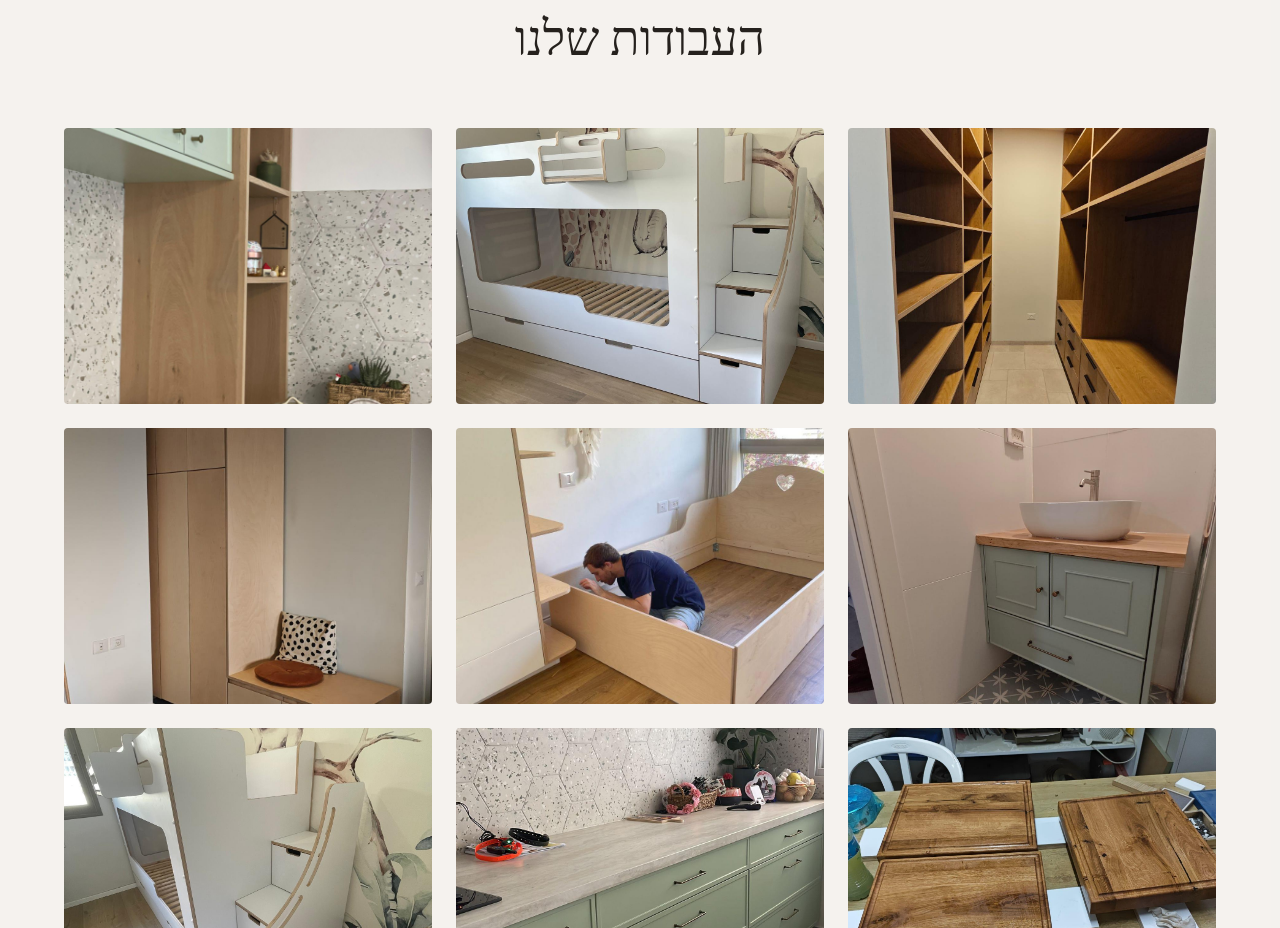
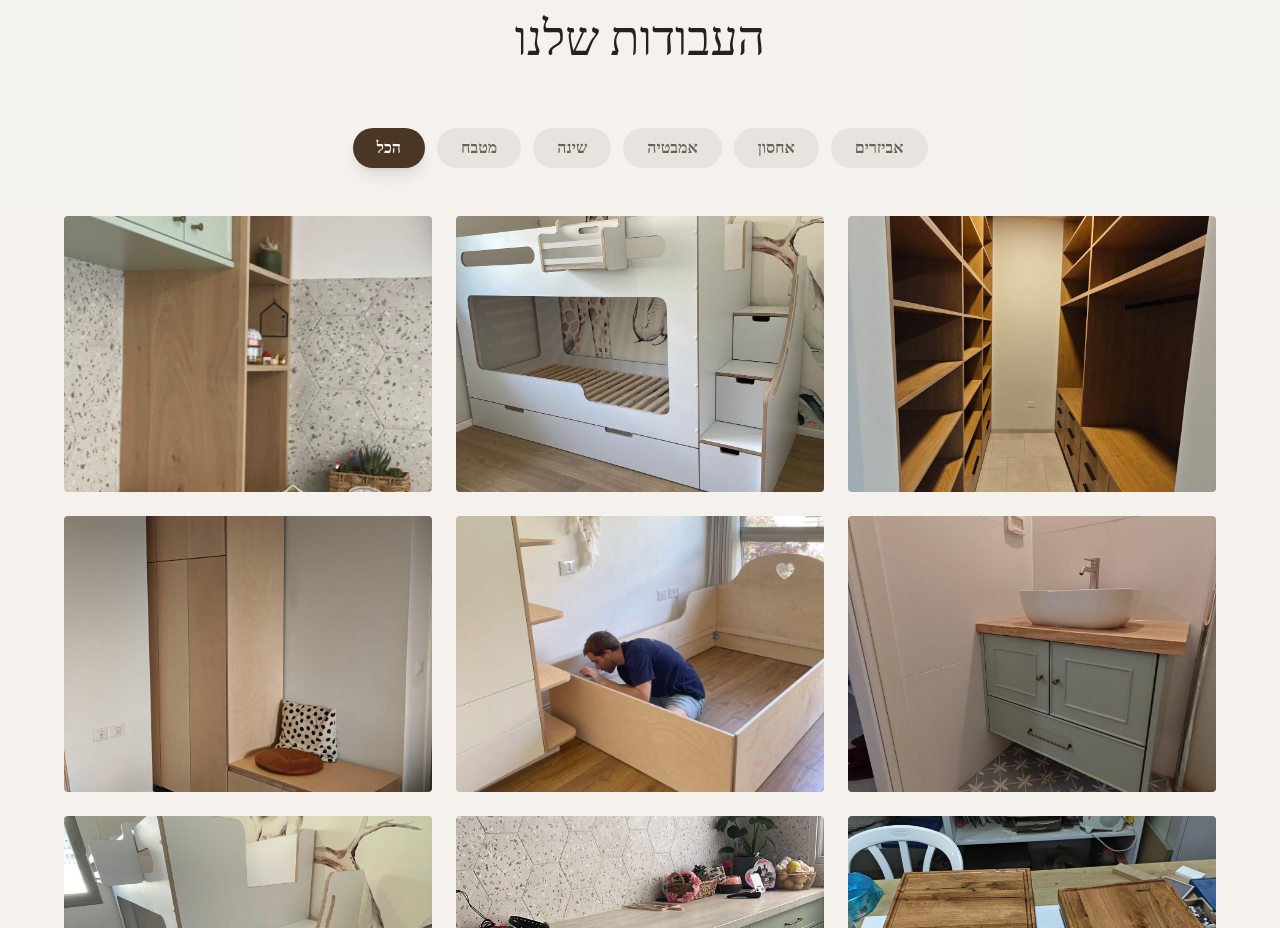
Before and after one commit to vmfoberon-star/carpentry, a Next.js app: page / in a window 1280 px wide. Shown: the part 4360-5288 px from the top of the page. Built offline with nearby package versions, Linux system fonts and the light colour scheme.

Commit message:
Add portfolio filtering by category

```diff
--- a/components/portfolio.tsx
+++ b/components/portfolio.tsx
@@ -5,58 +5,82 @@ import { X, ChevronLeft, ChevronRight } from "lucide-react"
 import { useLocale } from "@/lib/locale-context"
 import { getTranslation } from "@/lib/i18n"
 
+type Category = "all" | "kitchen" | "bedroom" | "bathroom" | "storage" | "accessories"
+
 export function Portfolio() {
   const { locale } = useLocale()
   const t = getTranslation(locale)
   const [selectedIndex, setSelectedIndex] = useState<number | null>(null)
+  const [activeFilter, setActiveFilter] = useState<Category>("all")
 
   const portfolioItems = [
     {
       title: t.walkInCloset,
       description: t.walkInClosetDesc,
       image: "/gallery/walk-in-closet.jpg",
+      category: "storage" as Category,
     },
     {
       title: t.kidsBunkBed,
       description: t.kidsBunkBedDesc,
       image: "/gallery/kids-bunk-bed.jpg",
+      category: "bedroom" as Category,
     },
     {
       title: t.kitchenCabinets,
       description: t.kitchenCabinetsDesc,
       image: "/gallery/kitchen-mint-cabinets.jpg",
+      category: "kitchen" as Category,
     },
     {
       title: t.bathroomVanity,
       description: t.bathroomVanityDesc,
       image: "/gallery/bathroom-vanity-mint.jpg",
+      category: "bathroom" as Category,
     },
     {
       title: t.bedStorage,
       description: t.bedStorageDesc,
       image: "/gallery/bed-storage-drawer.jpg",
+      category: "bedroom" as Category,
     },
     {
       title: t.tallWardrobe,
       description: t.tallWardrobeDesc,
       image: "/gallery/tall-wardrobe.jpg",
+      category: "storage" as Category,
     },
     {
       title: t.cuttingBoards,
       description: t.cuttingBoardsDesc,
       image: "/gallery/cutting-boards.jpg",
+      category: "accessories" as Category,
     },
     {
       title: t.kitchenDrawers,
       description: t.kitchenDrawersDesc,
       image: "/gallery/kitchen-drawers-mint.jpg",
+      category: "kitchen" as Category,
     },
     {
       title: t.bunkBedWhite,
       description: t.bunkBedWhiteDesc,
       image: "/gallery/bunk-bed-white.jpg",
+      category: "bedroom" as Category,
     },
   ]
+
+  const filters: { key: Category; label: string }[] = [
+    { key: "all", label: t.filterAll },
+    { key: "kitchen", label: t.filterKitchen },
+    { key: "bedroom", label: t.filterBedroom },
+    { key: "bathroom", label: t.filterBathroom },
+    { key: "storage", label: t.filterStorage },
+    { key: "accessories", label: t.filterAccessories },
+  ]
+
+  const filteredItems =
+    activeFilter === "all" ? portfolioItems : portfolioItems.filter((item) => item.category === activeFilter)
 
   return (
     <section id="portfolio" className="py-24 px-4 bg-muted/30">
@@ -65,8 +89,25 @@ export function Portfolio() {
           <h2 className="text-4xl md:text-5xl font-light mb-6 text-balance">{t.portfolioTitle}</h2>
         </div>
 
+        {/* Filter Buttons */}
+        <div className="flex flex-wrap justify-center gap-3 mb-12">
+          {filters.map((filter) => (
+            <button
+              key={filter.key}
+              onClick={() => setActiveFilter(filter.key)}
+              className={`px-6 py-2 rounded-full font-semibold transition-all duration-300 ${
+                activeFilter === filter.key
+                  ? "bg-primary text-primary-foreground shadow-lg"
+                  : "bg-muted hover:bg-muted/80 text-muted-foreground hover:text-foreground"
+              }`}
+            >
+              {filter.label}
+            </button>
+          ))}
+        </div>
+
         <div className="grid md:grid-cols-2 lg:grid-cols-3 gap-6">
-          {portfolioItems.map((item, index) => (
+          {filteredItems.map((item, index) => (
             <div
               key={index}
               className="group relative overflow-hidden rounded-lg aspect-[4/3] cursor-pointer"
@@ -104,13 +145,13 @@ export function Portfolio() {
           </button>
 
           {/* Navigation Buttons */}
-          {portfolioItems.length > 1 && (
+          {filteredItems.length > 1 && (
             <>
               <button
                 className="absolute left-4 text-white hover:text-gray-300 transition-colors z-10"
                 onClick={(e) => {
                   e.stopPropagation()
-                  setSelectedIndex((prev) => prev !== null && prev > 0 ? prev - 1 : portfolioItems.length - 1)
+                  setSelectedIndex((prev) => prev !== null && prev > 0 ? prev - 1 : filteredItems.length - 1)
                 }}
                 aria-label="Previous"
               >
@@ -120,7 +161,7 @@ export function Portfolio() {
                 className="absolute right-4 text-white hover:text-gray-300 transition-colors z-10"
                 onClick={(e) => {
                   e.stopPropagation()
-                  setSelectedIndex((prev) => prev !== null && prev < portfolioItems.length - 1 ? prev + 1 : 0)
+                  setSelectedIndex((prev) => prev !== null && prev < filteredItems.length - 1 ? prev + 1 : 0)
                 }}
                 aria-label="Next"
               >
@@ -132,16 +173,16 @@ export function Portfolio() {
           {/* Image */}
           <div className="max-w-5xl max-h-[90vh] w-full flex flex-col items-center">
             <img
-              src={portfolioItems[selectedIndex].image}
-              alt={portfolioItems[selectedIndex].title}
+              src={filteredItems[selectedIndex].image}
+              alt={filteredItems[selectedIndex].title}
               className="max-w-full max-h-[80vh] object-contain rounded-lg"
               onClick={(e) => e.stopPropagation()}
             />
             <div className="mt-4 text-white text-center">
-              <h3 className="text-2xl font-semibold mb-2">{portfolioItems[selectedIndex].title}</h3>
-              <p className="text-white/80">{portfolioItems[selectedIndex].description}</p>
+              <h3 className="text-2xl font-semibold mb-2">{filteredItems[selectedIndex].title}</h3>
+              <p className="text-white/80">{filteredItems[selectedIndex].description}</p>
               <p className="text-white/60 text-sm mt-2">
-                {selectedIndex + 1} / {portfolioItems.length}
+                {selectedIndex + 1} / {filteredItems.length}
               </p>
             </div>
           </div>
--- a/lib/i18n.ts
+++ b/lib/i18n.ts
@@ -63,6 +63,12 @@ export const translations = {
 
     // Portfolio
     portfolioTitle: "העבודות שלנו",
+    filterAll: "הכל",
+    filterKitchen: "מטבח",
+    filterBedroom: "שינה",
+    filterBathroom: "אמבטיה",
+    filterStorage: "אחסון",
+    filterAccessories: "אביזרים",
     walkInCloset: "חדר הלבשה",
     walkInClosetDesc: "חדר הלבשה מרווח עם דלפק מגולף מעץ אלון.",
     kidsBunkBed: "מיטה דו-קומתית",
@@ -183,6 +189,12 @@ export const translations = {
 
     // Portfolio
     portfolioTitle: "Our Work",
+    filterAll: "All",
+    filterKitchen: "Kitchen",
+    filterBedroom: "Bedroom",
+    filterBathroom: "Bathroom",
+    filterStorage: "Storage",
+    filterAccessories: "Accessories",
     walkInCloset: "Walk-In Closet",
     walkInClosetDesc: "Spacious walk-in closet with carved oak vanity.",
     kidsBunkBed: "Kids Bunk Bed",
@@ -304,6 +316,12 @@ export const translations = {
 
     // Portfolio
     portfolioTitle: "Наши работы",
+    filterAll: "Все",
+    filterKitchen: "Кухня",
+    filterBedroom: "Спальня",
+    filterBathroom: "Ванная",
+    filterStorage: "Хранение",
+    filterAccessories: "Аксессуары",
     walkInCloset: "Гардеробная комната",
     walkInClosetDesc: "Просторная гардеробная с резной дубовой тумбой.",
     kidsBunkBed: "Двухъярусная кровать",
```
